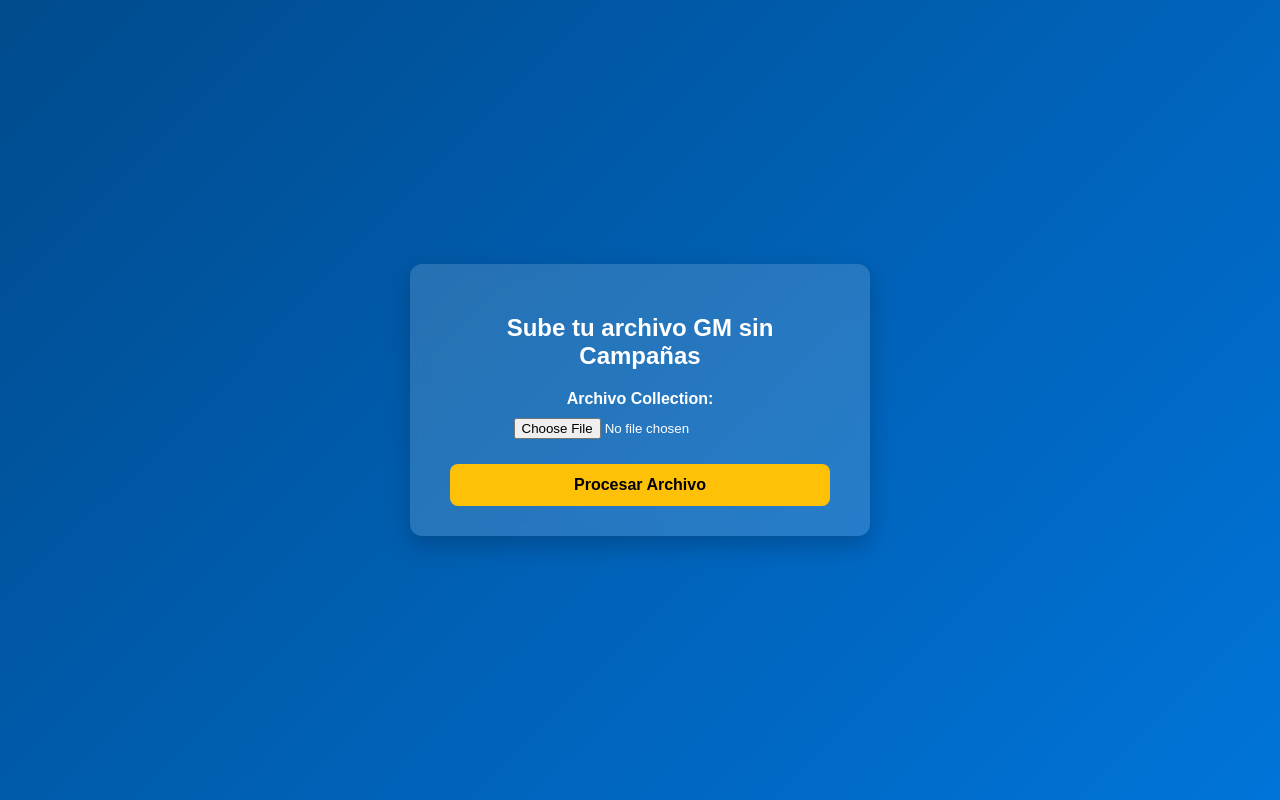
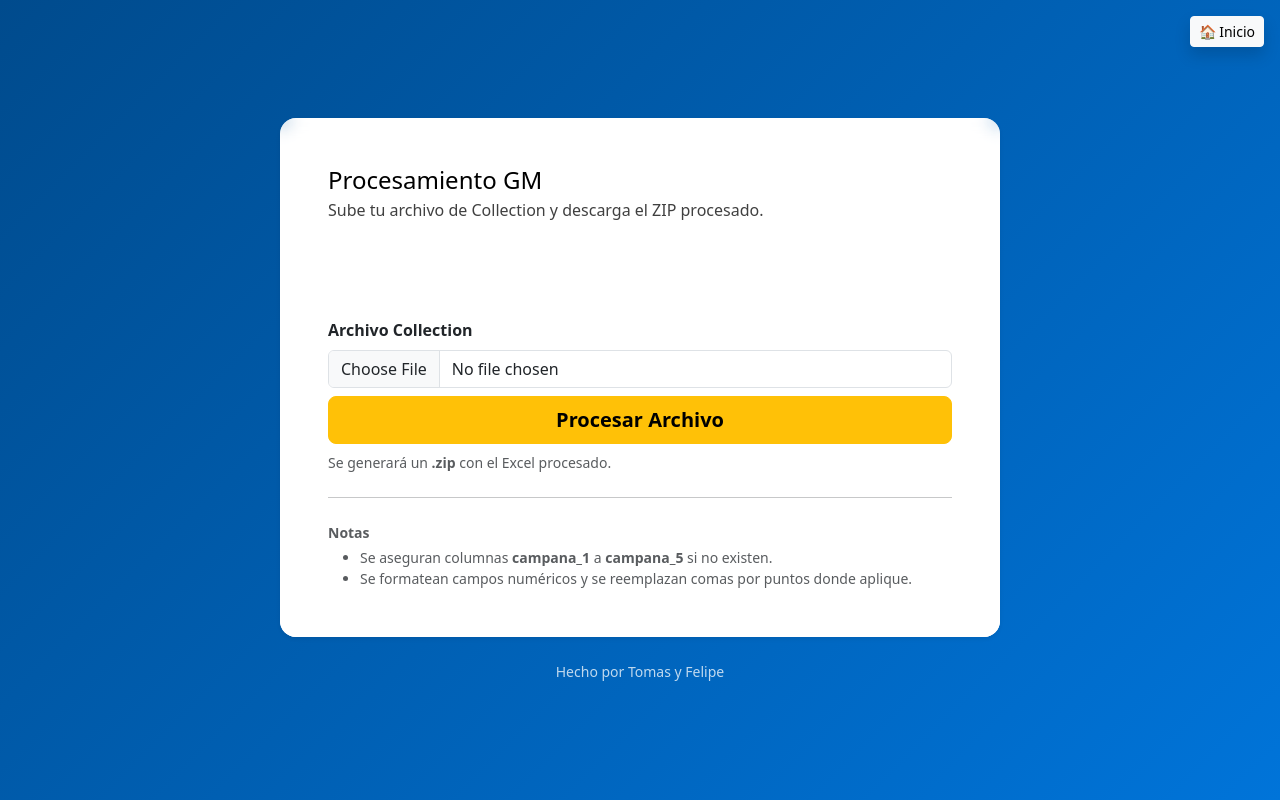
Before and after one commit to TomasDiazV95/Formato_SMS, a Flask app: page /cargaGM in a window 1280 px wide. Run offline with Flask 3, Linux system fonts and the light colour scheme.

Commit message:
Se modifica visual de GM y se crea boton para volver a inicio

```diff
--- a/templates/cargagm.html
+++ b/templates/cargagm.html
@@ -1,73 +1,109 @@
-<!DOCTYPE html>
+<!doctype html>
 <html lang="es">
 <head>
-    <meta charset="UTF-8">
-    <title>General Motors Sin Campaña</title>
-    <style>
-        body {
-            margin: 0;
-            padding: 0;
-            font-family: Arial, sans-serif;
-            background: linear-gradient(135deg, #004b8d, #0074d9);
-            height: 100vh;
-            display: flex;
-            justify-content: center;
-            align-items: center;
-            color: #fff;
-        }
+  <meta charset="utf-8" />
+  <meta name="viewport" content="width=device-width, initial-scale=1" />
+  <title>Procesamiento GM</title>
 
-        .container {
-            background: rgba(255, 255, 255, 0.15);
-            backdrop-filter: blur(8px);
-            padding: 30px 40px;
-            border-radius: 12px;
-            width: 380px;
-            text-align: center;
-            box-shadow: 0 10px 25px rgba(0,0,0,0.2);
-        }
+  <!-- Bootstrap 5 -->
+  <link href="https://cdn.jsdelivr.net/npm/bootstrap@5.3.3/dist/css/bootstrap.min.css" rel="stylesheet">
 
-        h2 {
-            margin-bottom: 20px;
-            font-weight: 600;
-        }
+  <link href="{{ url_for('static', filename='styles.css') }}" rel="stylesheet">
 
-        label {
-            font-size: 16px;
-            font-weight: bold;
-        }
+  <style>
+    body.bg-soft {
+      min-height: 100vh;
+      background: linear-gradient(135deg, #004b8d, #0074d9);
+    }
+    .header-grad {
+      background: rgba(255, 255, 255, 0.15);
+      backdrop-filter: blur(8px);
+    }
+  </style>
+</head>
 
-        input[type="file"] {
-            margin-top: 10px;
-            margin-bottom: 25px;
-        }
+<body class="bg-soft d-flex align-items-center">
 
-        button {
-            background-color: #ffc107;
-            border: none;
-            padding: 12px 20px;
-            color: #000;
-            font-weight: bold;
-            border-radius: 8px;
-            cursor: pointer;
-            transition: 0.3s;
-            width: 100%;
-            font-size: 16px;
-        }
+  <a href="{{ url_for('index') }}"
+     class="btn btn-light btn-sm position-fixed top-0 end-0 m-3 shadow">
+    🏠 Inicio
+  </a>
 
-        button:hover {
-            background-color: #e5ac06;
-            transform: scale(1.03);
-        }
-    </style>
-</head>
-<body>
-    <div class="container">
-        <h2>Sube tu archivo GM sin Campañas</h2>
-        <form method="POST" enctype="multipart/form-data">
-            <label>Archivo Collection:</label><br>
-            <input type="file" name="archivo" required><br>
-            <button type="submit">Procesar Archivo</button>
-        </form>
+  <div class="container py-5">
+    <div class="mx-auto" style="max-width: 720px;">
+      <div class="card shadow-sm border-0 rounded-4 overflow-hidden">
+
+        <div class="p-4 p-md-5 header-grad text-black">
+          <h1 class="h4 mb-1">Procesamiento GM</h1>
+          <p class="mb-0 opacity-75">
+            Sube tu archivo de Collection y descarga el ZIP procesado.
+          </p>
+        </div>
+
+        <div class="p-4 p-md-5 bg-white">
+
+          {% with messages = get_flashed_messages(with_categories=true) %}
+            {% if messages %}
+              {% for category, msg in messages %}
+                <div class="alert alert-{{category}} rounded-3" role="alert">
+                  {{ msg }}
+                </div>
+              {% endfor %}
+            {% endif %}
+          {% endwith %}
+
+          <form method="POST" enctype="multipart/form-data" class="needs-validation" novalidate>
+            <div class="row g-3">
+              <div class="col-12">
+                <label class="form-label fw-semibold">Archivo Collection</label>
+                <input class="form-control" type="file" name="archivo" accept=".xlsx,.xls" required>
+                <div class="invalid-feedback">Sube un archivo Excel válido.</div>
+              </div>
+
+              <div class="col-12 mt-2">
+                <button class="btn btn-warning btn-lg w-100 rounded-3 fw-semibold" type="submit">
+                  Procesar Archivo
+                </button>
+                <div class="form-text mt-2">
+                  Se generará un <b>.zip</b> con el Excel procesado.
+                </div>
+              </div>
+            </div>
+          </form>
+
+          <hr class="my-4">
+
+          <div class="small text-muted">
+            <div class="fw-semibold mb-1">Notas</div>
+            <ul class="mb-0">
+              <li>Se aseguran columnas <b>campana_1</b> a <b>campana_5</b> si no existen.</li>
+              <li>Se formatean campos numéricos y se reemplazan comas por puntos donde aplique.</li>
+            </ul>
+          </div>
+        </div>
+      </div>
+
+      <p class="text-center text-white small mt-4 mb-0 opacity-75">
+        Hecho por Tomas y Felipe
+      </p>
     </div>
+  </div>
+
+  <script>
+    // Validación tipo Bootstrap
+    (() => {
+      'use strict'
+      const forms = document.querySelectorAll('.needs-validation')
+      Array.from(forms).forEach(form => {
+        form.addEventListener('submit', event => {
+          if (!form.checkValidity()) {
+            event.preventDefault()
+            event.stopPropagation()
+          }
+          form.classList.add('was-validated')
+        }, false)
+      })
+    })()
+  </script>
 </body>
 </html>
--- a/templates/index.html
+++ b/templates/index.html
@@ -11,6 +11,9 @@
 </head>
 
 <body class="bg-soft">
+<a href="{{ url_for('index') }}" class="btn btn-primary btn-sm position-fixed top-0 end-0 m-3 shadow">
+  🏠 Inicio
+</a>
   <div class="container py-5">
     <div class="mx-auto" style="max-width: 820px;">
       <div class="card shadow-sm border-0 rounded-4 overflow-hidden">
@@ -82,7 +85,7 @@
   </div>
 
   <script>
-    // Bootstrap-like client validation
+    // Validación tipo Bootstrap
     (() => {
       'use strict'
       const forms = document.querySelectorAll('.needs-validation')
--- a/templates/ivr.html
+++ b/templates/ivr.html
@@ -12,6 +12,9 @@
 </head>
 
 <body class="bg-soft">
+<a href="{{ url_for('index') }}" class="btn btn-primary btn-sm position-fixed top-0 end-0 m-3 shadow">
+  🏠 Inicio
+</a>
   <div class="container py-5">
     <div class="mx-auto" style="max-width: 820px;">
       <div class="card shadow-sm border-0 rounded-4 overflow-hidden">
@@ -88,7 +91,7 @@
   </div>
 
   <script>
-    // Bootstrap-like client validation
+    // Validación tipo Bootstrap
     (() => {
       'use strict'
       const forms = document.querySelectorAll('.needs-validation')
```
